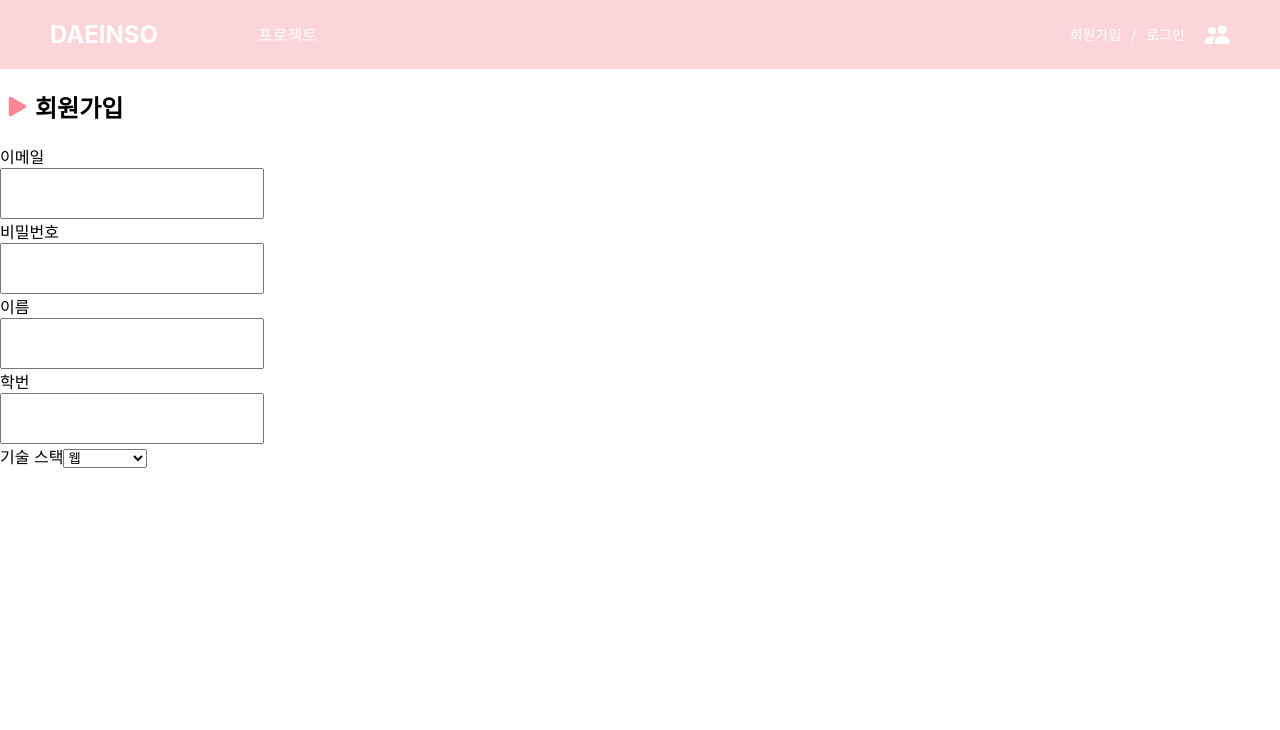
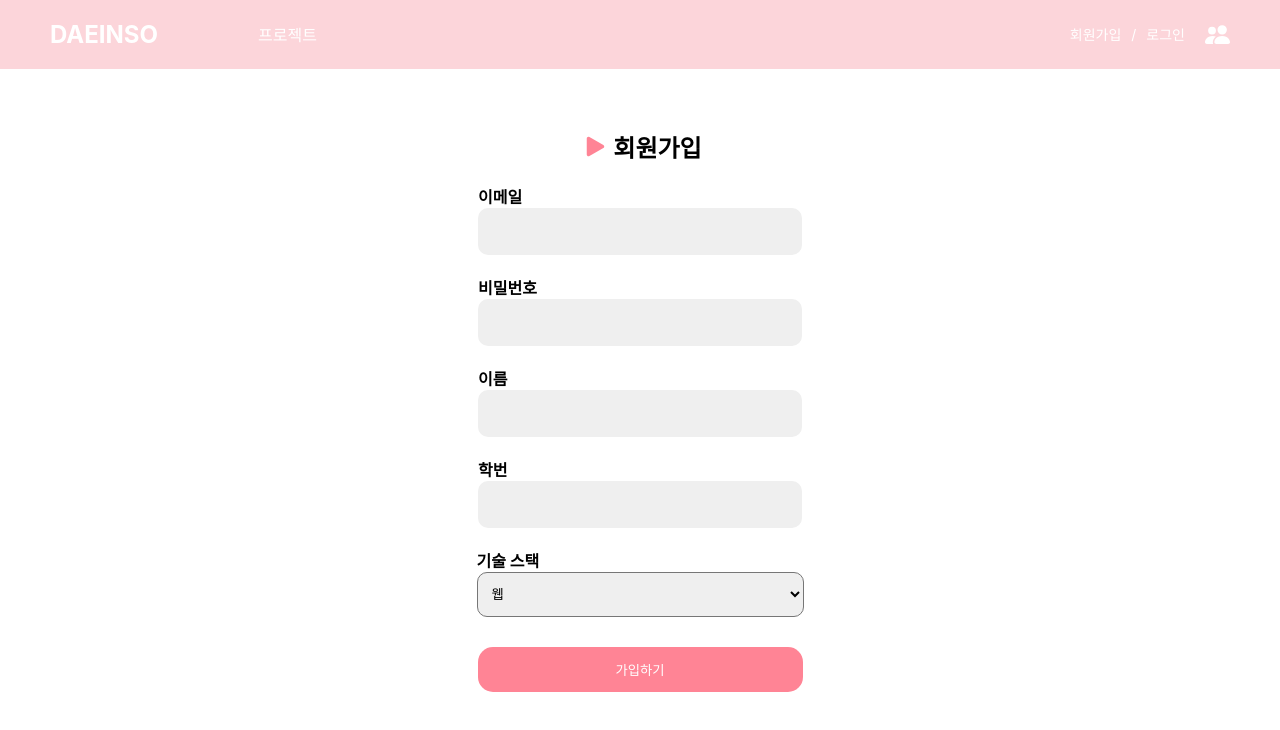
Before and after one commit to HAERIM0/DAEINSO_V2_Winter, a React (Create React App) app in the folder daeinso/: page /signup in a window 1280 px wide. Shown: the top 730 px of the page. Built offline with nearby package versions, Linux system fonts and the light colour scheme.

Commit message:
⚡:: signup

```diff
--- a/daeinso/src/components/Signup/Signup.jsx
+++ b/daeinso/src/components/Signup/Signup.jsx
@@ -6,6 +6,7 @@ import {
   InputBox,
   InputList,
   SelectBox,
+  InputBt,
 } from "./signup.style";
 import { BsPlayFill } from "react-icons/bs";
 
@@ -19,18 +20,18 @@ export default function Signup() {
         </SignupText>
         <InputBox>
           <InputList>
-            <text>이메일</text>
+            <b>이메일</b>
             <input></input>
-            <text>비밀번호</text>
+            <b>비밀번호</b>
             <input></input>
-            <text>이름</text>
+            <b>이름</b>
             <input></input>
-            <text>학번</text>
+            <b>학번</b>
             <input></input>
           </InputList>
         </InputBox>
         <SelectBox>
-          <text>기술 스택</text>
+          <b>기술 스택</b>
           <select>
             <option>웹</option>
             <option>서버</option>
@@ -38,8 +39,13 @@ export default function Signup() {
             <option>iOS</option>
             <option>임베디드</option>
             <option>디자인</option>
+            <option>게임</option>
           </select>
         </SelectBox>
+
+        <InputBt>
+          <button>가입하기</button>
+        </InputBt>
       </SignupBox>
     </SignupWrap>
   );
--- a/daeinso/src/components/Signup/signup.style.js
+++ b/daeinso/src/components/Signup/signup.style.js
@@ -1,7 +1,13 @@
 import styled from "styled-components";
 
 export const SignupWrap = styled.div``;
-export const SignupBox = styled.div``;
+export const SignupBox = styled.div`
+  display: flex;
+  flex-direction: column;
+  align-items: center;
+  margin-top: 40px;
+  /* justify-content: center; */
+`;
 export const SignupText = styled.div`
   display: flex;
   align-items: center;
@@ -14,9 +20,42 @@ export const InputBox = styled.div``;
 export const InputList = styled.div`
   display: flex;
   flex-direction: column;
+
   input {
-    width: 20%;
+    width: 320px;
+    /* width: 100%; */
     height: 45px;
+    margin-bottom: 20px;
+    background-color: #efefef;
+    border: 0;
+    border-radius: 10px;
+    text-indent: 10px;
   }
 `;
-export const SelectBox = styled.div``;
+export const SelectBox = styled.div`
+  display: flex;
+  flex-direction: column;
+  /* align-items: center; */
+  /* width: 20%; */
+  select {
+    width: 327px;
+    height: 45px;
+    margin-bottom: 30px;
+    background-color: #efefef;
+    border-radius: 10px;
+    text-indent: 10px;
+    /* font-size: 13px; */
+  }
+`;
+
+export const InputBt = styled.div`
+  button {
+    background-color: #ff8495;
+    outline: 0;
+    border: 0;
+    width: 325px;
+    height: 45px;
+    color: white;
+    border-radius: 15px;
+  }
+`;
```
